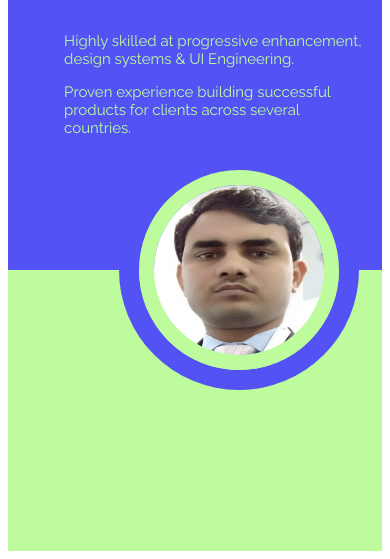
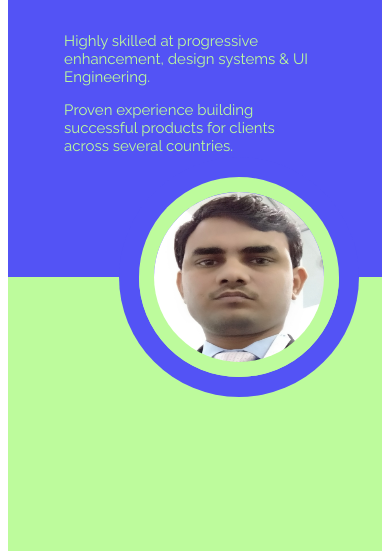
Before and after one commit to ansaridatascientist/ali_ansari, a plain HTML site: page index.html in a window 390 px wide. Shown: the part 301-860 px from the top of the page. Drawn offline with Linux system fonts and the light colour scheme.

Commit message:
Add files via upload

```diff
--- a/style.css
+++ b/style.css
@@ -202,11 +202,11 @@ h1 {
         color: #BDFB9C;
         font-size: 15px;
         height: 200px;
-        width: 300px;
+        width: 250px;
         margin-left: 15%;
         display: inline-block;
         gap: 25px;
-        margin-bottom: 25px;
+        margin-bottom: 60px;
     }
 
 }
```
